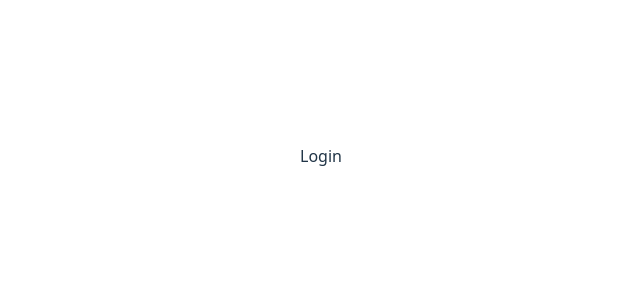
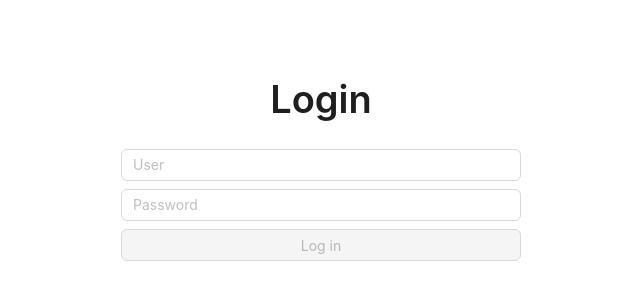
Before and after one commit to bernatalcudia/azafran-client, a React (Vite) app in the folder azafran-client/: page /login in a window 1280 px wide. Shown: the part 244-544 px from the top of the page, without its empty margins (319-959 px from the left). Built offline with nearby package versions, Linux system fonts and the light colour scheme.

Commit message:
feat(app):implement Login.jsx page

```diff
--- a/azafran-client/src/pages/Login/Login.jsx
+++ b/azafran-client/src/pages/Login/Login.jsx
@@ -1,7 +1,26 @@
+import { useState } from 'react'
+import { Button, Flex, Input, Typography } from 'antd'
+
+const { Title } = Typography
+
 
 const Login = () => {
+    const [user, setUser] = useState('')
+    const [password, setPassword] = useState('')
+
+    const handleButtonLogin = () => {
+        console.log(user, password)
+    }
+
     return (
-        <div>Login</div>
+        <Flex gap={'8px'} vertical style={{ width: '400px' }}>
+            <Title>Login</Title>
+            <Input value={user} placeholder='User' onChange={(event) => setUser(event.target.value)} />
+            <Input value={password} placeholder='Password' onChange={(event) => setPassword(event.target.value)} type='password' />
+            <Button type='primary' disabled={!user.trim() || !password.trim()} onClick={handleButtonLogin}>
+                Log in
+            </Button>
+        </Flex>
     )
 }
 
--- a/azafran-client/src/pages/Register/Register.jsx
+++ b/azafran-client/src/pages/Register/Register.jsx
@@ -56,8 +56,8 @@ const Register = () => {
                 Register
             </Button>
         </Flex>
-    );
-};
+    )
+}
 
 
 export { Register }
```
